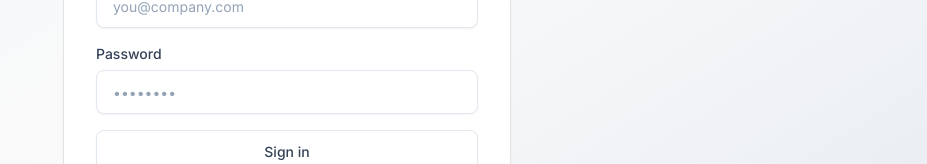
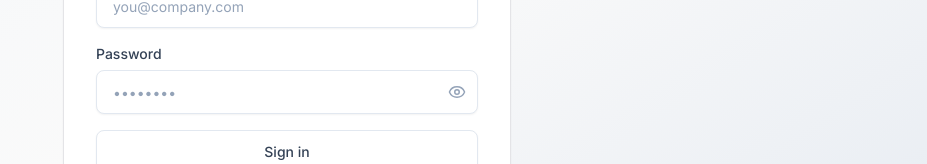
Before and after one commit to M-Dayyan-Kernel/recruithub, a React (Vite) app in the folder hr-app/: page /login in a window 1280 px wide. Shown: the part 352-516 px from the top of the page, without its empty margins (353-1280 px from the left). Built offline with nearby package versions, Linux system fonts and the light colour scheme; no server answers.

Commit message:
Enhance LoginPage functionality: Added password visibility toggle feature to improve user experience during login. Updated the password input field to conditionally display the password and included appropriate icons for visibility control. Updated celerybeat-schedule.dat to reflect recent changes.

```diff
--- a/hr-app/src/pages/LoginPage.tsx
+++ b/hr-app/src/pages/LoginPage.tsx
@@ -1,6 +1,6 @@
 import { type FormEvent, useState } from 'react'
 import { Link, Navigate, useLocation, useNavigate } from 'react-router-dom'
-import { Zap } from 'lucide-react'
+import { Eye, EyeOff, Zap } from 'lucide-react'
 import toast from 'react-hot-toast'
 import { useAuth } from '@/context/AuthContext'
 import { WORKFLOW_INPUT_CLASS, WORKFLOW_PRIMARY_BUTTON_CLASS } from '@/lib/workflow'
@@ -13,6 +13,7 @@ export default function LoginPage() {
 
   const [email, setEmail] = useState('')
   const [password, setPassword] = useState('')
+  const [showPassword, setShowPassword] = useState(false)
   const [submitting, setSubmitting] = useState(false)
 
   if (isLoading) {
@@ -78,16 +79,26 @@ export default function LoginPage() {
             <label htmlFor="password" className="mb-1.5 block text-sm font-medium text-slate-700">
               Password
             </label>
+            <div className="relative">
               <input
                 id="password"
-              type="password"
+                type={showPassword ? 'text' : 'password'}
                 autoComplete="current-password"
                 required
                 value={password}
                 onChange={(e) => setPassword(e.target.value)}
-              className={WORKFLOW_INPUT_CLASS}
+                className={`${WORKFLOW_INPUT_CLASS} pr-11`}
                 placeholder="••••••••"
               />
+              <button
+                type="button"
+                onClick={() => setShowPassword((prev) => !prev)}
+                className="absolute inset-y-0 right-0 flex items-center px-3 text-slate-400 hover:text-slate-600"
+                aria-label={showPassword ? 'Hide password' : 'Show password'}
+              >
+                {showPassword ? <EyeOff size={18} /> : <Eye size={18} />}
+              </button>
+            </div>
           </div>
           <button
             type="submit"
```
Also changed, not shown: 1 other file (tests, documents, lock files or other folders). Lines whose indentation alone changed are shown as unchanged.
